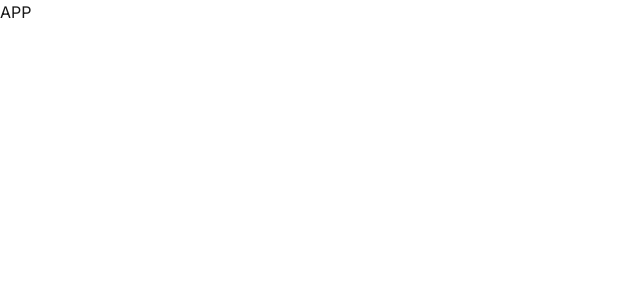
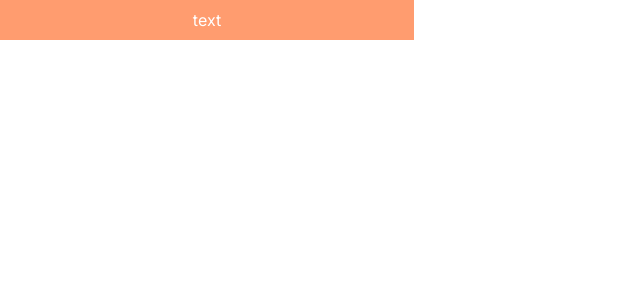
Before and after one commit to webstore-teamchallenge/frontend, a React (Vite) app: page / in a window 1280 px wide. Shown: the top 300 px of the page, without its empty margins (0-640 px from the left). Built offline with nearby package versions, Linux system fonts and the light colour scheme.

Commit message:
create btn

```diff
--- a/src/App.tsx
+++ b/src/App.tsx
@@ -1,5 +1,11 @@
+import Button from './components/Button/Button';
+
 function App() {
-  return <>APP</>;
+  return (
+    <>
+      <Button size="big">text</Button>
+    </>
+  );
 }
 
 export default App;
```
